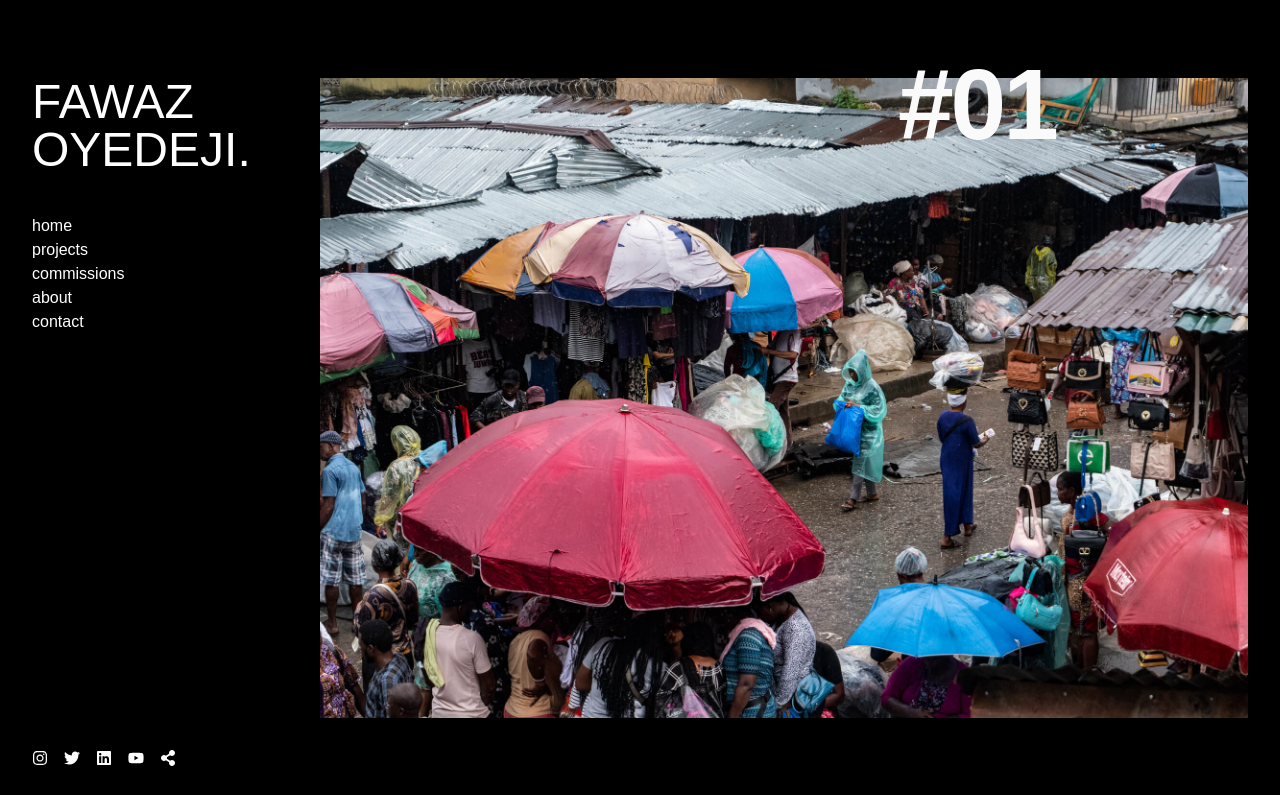
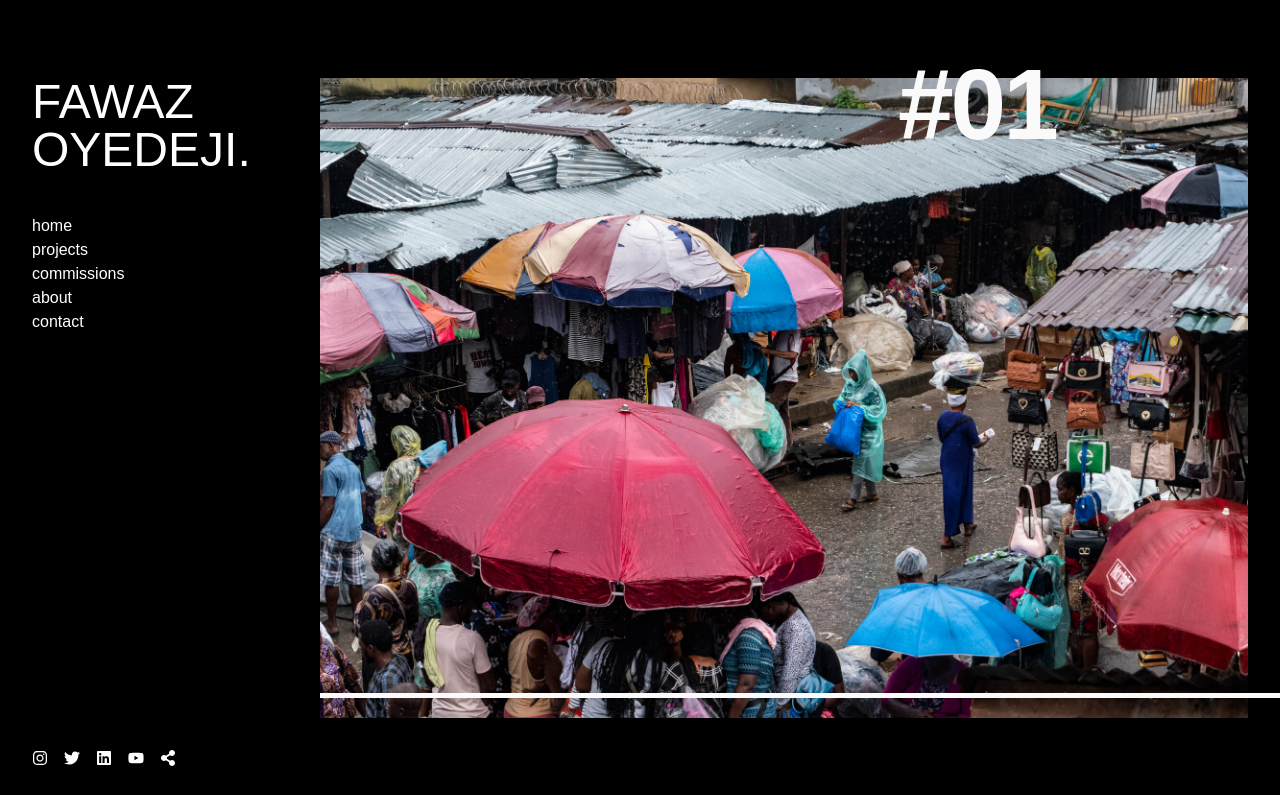
Before and after one commit to zainaboyedeji/fawaz-oyedeji-portfolio-v2, a React (Create React App) app: page /projects/resale in a window 1280 px wide. Shown: the part 210-1005 px from the top of the page. Built offline with nearby package versions, Linux system fonts and the light colour scheme; a web font is replaced by a local one.

Commit message:
redirect issue fix

```diff
--- a/src/components/Gallery.tsx
+++ b/src/components/Gallery.tsx
@@ -1,4 +1,4 @@
-import { motion, useIsPresent } from "framer-motion";
+import { motion, useIsPresent, useScroll, useSpring } from "framer-motion";
 import { Image } from "./Image";
 import { Link } from "react-router-dom";
 
@@ -15,8 +15,13 @@ interface Props {
 }
 
 export function Gallery({ category, alt, title, titleWidth, photos }: Props) {
-  const isPresent = useIsPresent();
-  return (
+  const { scrollYProgress } = useScroll();
+  const scaleX = useSpring(scrollYProgress, {
+    stiffness: 100,
+    damping: 30,
+    restDelta: 0.001
+  });
+  const isPresent = useIsPresent();  return (
     <>
       <style>{`
 
@@ -158,7 +163,7 @@ img {
             aspectRatio={aspectRatio}
           />
         ))}
-        {/* <motion.div className="progress" style={{ scaleX }} /> */}
+        <motion.div className="progress" style={{ scaleX }} />
         <div className="mb-20">
           <Link to="/">Back to galleries</Link>
         </div>
--- a/src/pages/LandingPage.tsx
+++ b/src/pages/LandingPage.tsx
@@ -4,7 +4,8 @@ import {
   useScroll,
   useTransform,
   MotionValue,
-  useIsPresent
+  useIsPresent,
+  useSpring,
 } from "framer-motion";
 
 function useParallax(value: MotionValue<number>, distance: number) {
@@ -28,6 +29,13 @@ function Image({ id }: { id: number }) {
 
 function LandingPage() {
   const isPresent = useIsPresent();
+  const { scrollYProgress } = useScroll();
+  const scaleX = useSpring(scrollYProgress, {
+    stiffness: 100,
+    damping: 30,
+    restDelta: 0.001,
+  });
+
   return (
     <>
       <style>{`
@@ -99,7 +107,7 @@ function LandingPage() {
         {[1, 2, 3, 4, 5, 6, 7, 8, 9, 10, 11, 12].map((image) => (
           <Image id={image} key={image} />
         ))}
-        {/* <motion.div className="progress" style={{ scaleX }} /> */}
+        <motion.div className="progress" style={{ scaleX }} />
       </div>
       <motion.div
         initial={{ scaleX: 1 }}
```
Also changed, not shown: 1 other file (tests, documents, lock files or other folders). Lines whose indentation alone changed are shown as unchanged.
